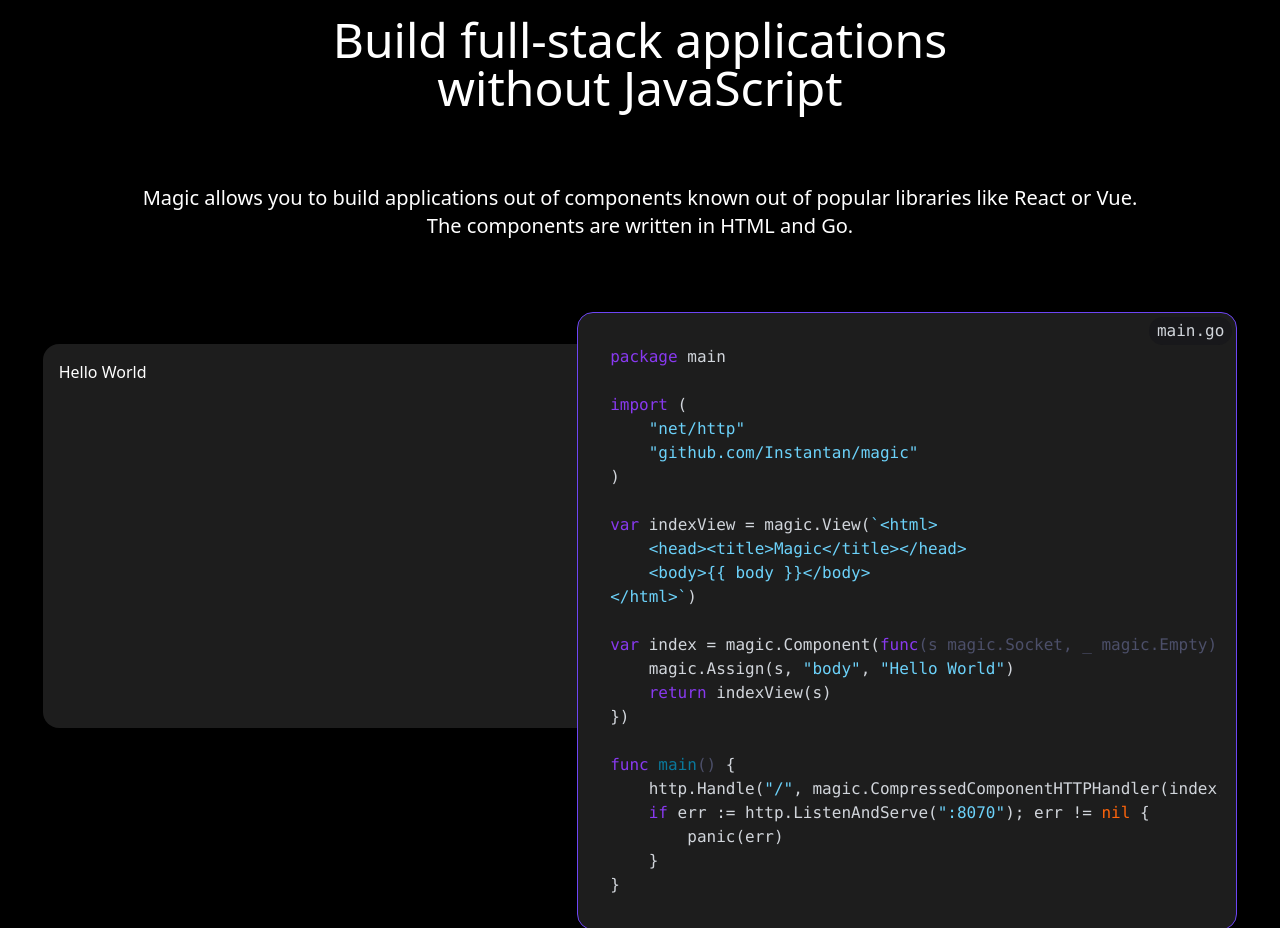
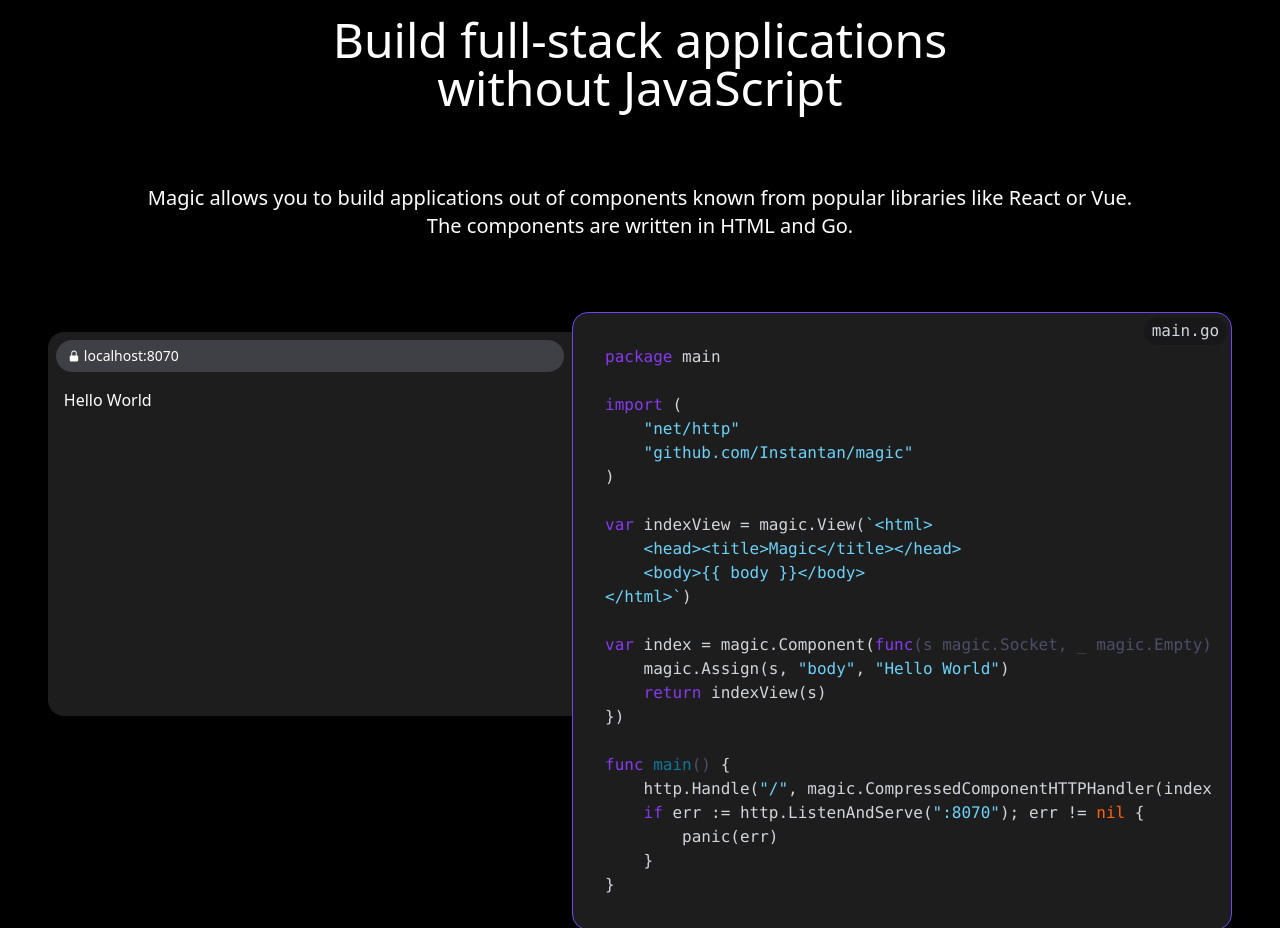
Before and after one commit to Instantan/magic, a website built with Vite: page website/index.html in a window 1280 px wide. Shown: the part 780-1708 px from the top of the page. Built offline with nearby package versions, Linux system fonts and the light colour scheme.

Commit message:
some ui fixes

```diff
--- a/website/index.html
+++ b/website/index.html
@@ -65,7 +65,7 @@
 
     </nav>
 
-    <section class="lg:pl-16 lg:pr-16 flex w-100 justify-center mt-[12vh] md:mt-[12vh] flex-row text-white pb-[8vh] md:pb-[8vh]">
+    <section class="lg:pl-16 lg:pr-16 flex w-100 justify-center mt-[16vh] md:mt-[12vh] flex-row text-white pb-[8vh] md:pb-[8vh]">
         <div class="flex flex-col justify-center text-center gap-4">
             <img src="/assets/images/magic-logo.svg" height="175px" width="175px" class="text-center mx-auto" />
             <h1 class="text-5xl font-extralight">magic</h1>
@@ -87,10 +87,19 @@
     <section class="lg:pl-16 lg:pr-16 py-20 flex w-100 justify-center flex-row text-white bg-black">
         <div class="flex flex-col justify-center text-center gap-4 overflow-hidden md:overflow-visible">
             <h1 class="text-3xl md:text-5xl font-extralight px-2">Build full-stack applications<br/> without JavaScript</h1>
-            <h2 class="text-md px-8 md:px-5 py-6 md:py-14 md:text-xl w-full">Magic allows you to build applications out of components known out of popular libraries like React or Vue.<br /> The components are written in HTML and Go.</h2>
+            <h2 class="text-md px-8 md:px-5 py-6 md:py-14 md:text-xl w-full">Magic allows you to build applications out of components known from popular libraries like React or Vue.<br /> The components are written in HTML and Go.</h2>
             <div class="flex justify-center mt-8">
-                <div class="w-2/3 hidden md:block md:-ml-20 h-96 p-4 bg-[#1D1D1D] rounded-2xl rounded-r-none text-left">
-                    Hello World
+                <div class="-mt-3 w-2/3 hidden md:flex flex-col md:-ml-20 h-96 p-2 bg-[#1D1D1D] rounded-2xl rounded-r-none text-left">
+                    <div class="rounded-2xl text-left mb-2 bg-zinc-700 p-1 px-3 pb-1.5">
+                        <span class="float-left -mt-0.5"><svg xmlns="http://www.w3.org/2000/svg" viewBox="0 0 20 20" fill="currentColor" class="w-3 h-3 inline">
+                            <path fill-rule="evenodd" d="M10 1a4.5 4.5 0 00-4.5 4.5V9H5a2 2 0 00-2 2v6a2 2 0 002 2h10a2 2 0 002-2v-6a2 2 0 00-2-2h-.5V5.5A4.5 4.5 0 0010 1zm3 8V5.5a3 3 0 10-6 0V9h6z" clip-rule="evenodd" />
+                          </svg>
+                        </span>
+                        <span class="float-left ml-1 mt-0.5 text-left text-sm">localhost:8070</span>
+                    </div>
+                    <div class="p-2">
+                        Hello World
+                    </div>
                 </div>
                 <div class="w-full md:w-2/3 p-4 md:-mr-20 -mt-8 bg-[#1D1D1D] rounded-2xl border border-[var(--purple)] [&>pre]:prose [&>pre]:prose-invert [&>pre>code]:text-sm [&>pre>code]:md:text-base relative">
                     <pre class="text-left prose prose-invert"><div class="absolute top-1 right-1 bg-zinc-900 px-2 rounded-2xl">main.go</div><code class="no-scrollbar language-go hljs" style="display: block; overflow-x: scroll; padding: 1em; border-radius: 0.5em;"><span class="hljs-keyword">package</span> main
```
